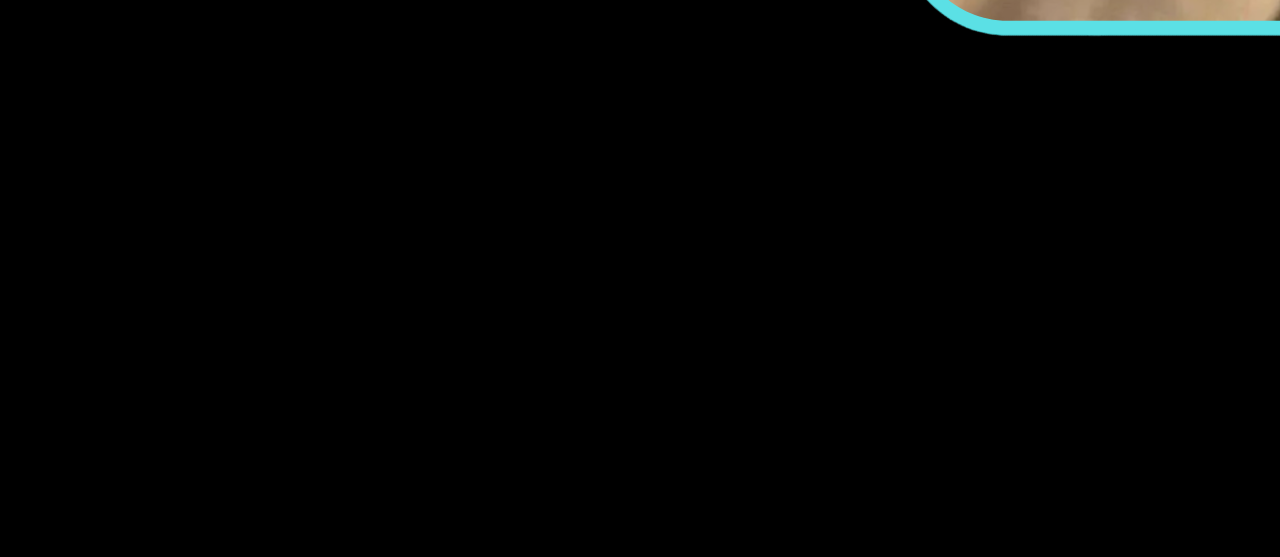
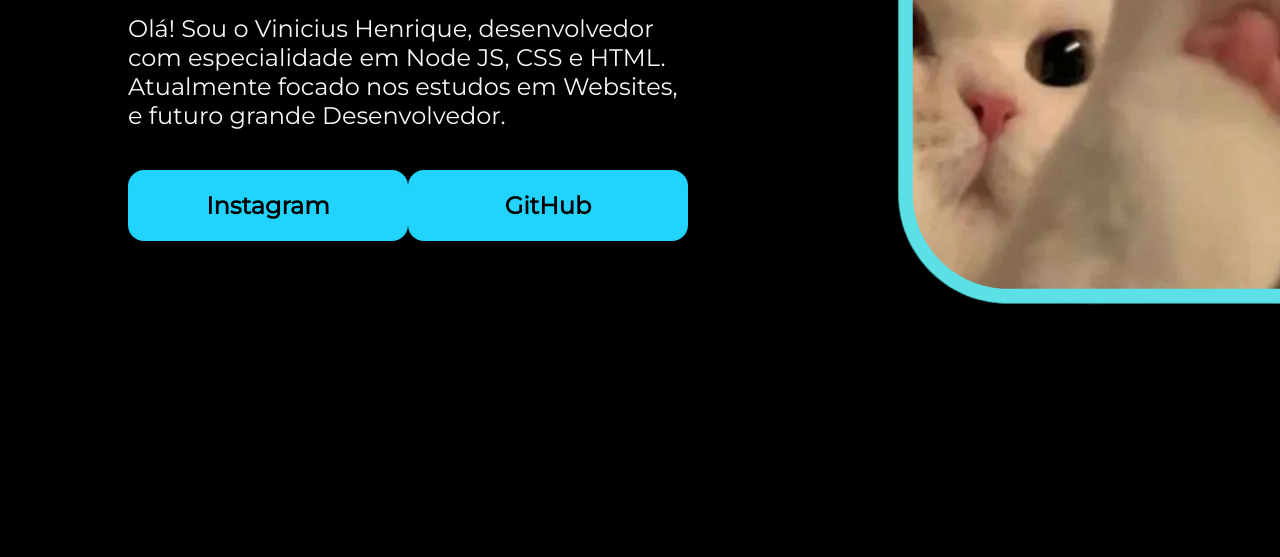
Before and after one commit to ViniciusTunes/MiniPortifolio, a plain HTML site: page index.html in a window 1280 px wide. Shown: the part 651-1208 px from the top of the page. Before the commit the page ends 940 px from the top, so only its background shows below. Drawn offline with nearby package versions, Linux system fonts and the light colour scheme.

Commit message:
Update style.css

```diff
--- a/style.css
+++ b/style.css
@@ -10,7 +10,9 @@
 }
 
 body {
+    height: 100vh;
     background-color: black;
+    box-sizing: border-box;
     color: #F6F6F6;
 }
 
@@ -20,8 +22,7 @@ body {
 }
 
 .container {
-    height: 100vh;
-    padding: 0 10%;
+    margin: 10%;
     display: flex;
     align-items: center;
     justify-content: space-between;
```
